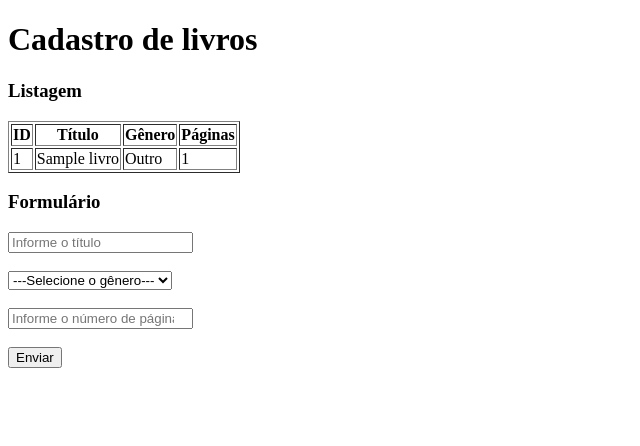
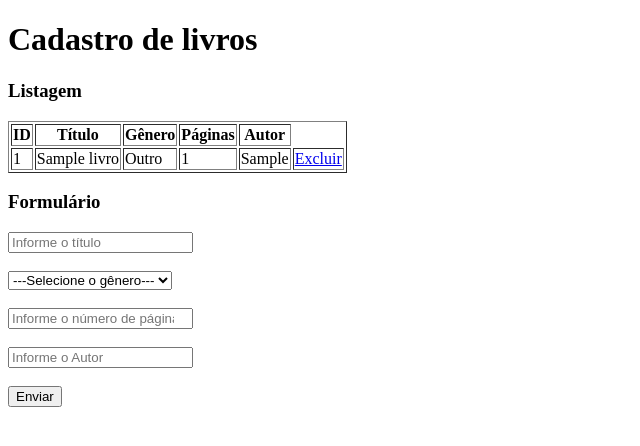
Before and after one commit to henriqueamerico/LPW, a PHP site: page /livros.php in a window 1280 px wide. Shown: the top 446 px of the page, without its empty margins (0-640 px from the left). Run offline with PHP 8.4, Linux system fonts and the light colour scheme; tables that the repository leaves empty hold one stand-in row (values such as "Sample post").

Commit message:
Implement book saving and listing features
Added functionality to save a book to the database and display it in the list.

```diff
--- a/Henrique/biblioteca/livros.php
+++ b/Henrique/biblioteca/livros.php
@@ -10,7 +10,25 @@ $conexao = Conexao::getConexao();
 //print_r($conexao);
 
 // Salvar o livro
+if(isset($_POST['titulo'])) {
+    // 1- receber os dados do formulário
+    $titulo = $_POST['titulo'];
+    $genero = $_POST['genero'];
+    $qtdPag = $_POST['paginas'];
+    $autor = $_POST['autor'];
 
+    //echo $titulo . " - " . $genero . " - " . $qtdPag;
+
+    // 2- Inserir o livro no banco de dados
+    $sql = "INSERT INTO livros (titulo, genero, qtd_paginas, autor)
+            VALUES (? , ? , ? , ?)";
+    $stmt = $conexao->prepare($sql);
+    $stmt->execute([$titulo, $genero, $qtdPag, $autor]);
+
+    // 3- Redirecionar para a página de listagem
+    header("Location: livros.php");
+
+}
 
 // Listagem dos livros
 $sql = "SELECT * FROM livros";
@@ -41,6 +59,7 @@ $livros = $stmt->fetchAll();
             <th>Título</th>
             <th>Gênero</th>
             <th>Páginas</th>
+            <th>Autor</th>
          </tr>
 
          <!-- Dados -->
@@ -48,6 +67,7 @@ $livros = $stmt->fetchAll();
             <tr>
                 <td><?= $l["id"] ?></td>
                 <td><?= $l["titulo"] ?></td>
+
                 <td>
                    <?php
                    switch ($l["genero"]) {
@@ -60,12 +80,20 @@ $livros = $stmt->fetchAll();
                     case "R":
                         echo "Romance";
                         break;
+
                     default:
                         echo "Outro";
                    }
                    ?>
                 </td>
                 <td><?= $l["qtd_paginas"] ?></td>
+                <td><?= $l["autor"] ?></td>
+
+            <td>
+                <a href="livros_excluir.php?id=<?= $l['id'] ?>"
+                        onclick="if (! confirm('Você jura pela vida da sua mãe que vc quer excluir?')) return false"
+                    >Excluir</a>
+            </td>
             </tr>
         <?php endforeach; ?>
 
@@ -93,6 +121,11 @@ $livros = $stmt->fetchAll();
 
     <br><br>
 
+    <input type="text" placeholder="Informe o Autor"
+    name="autor">
+
+    <br><br>
+
     <button>Enviar</button>
 
     </form>
```
